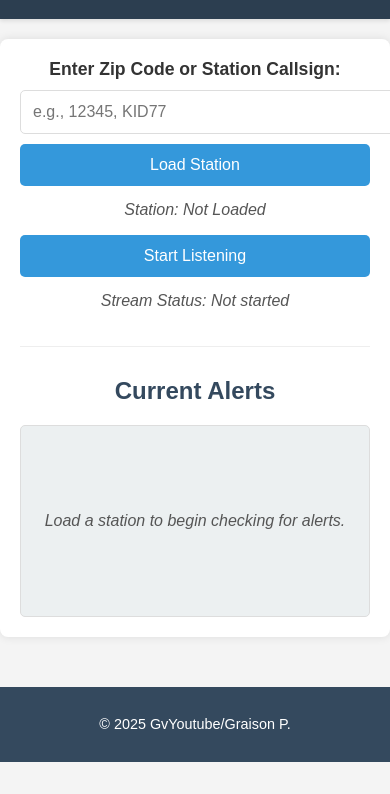
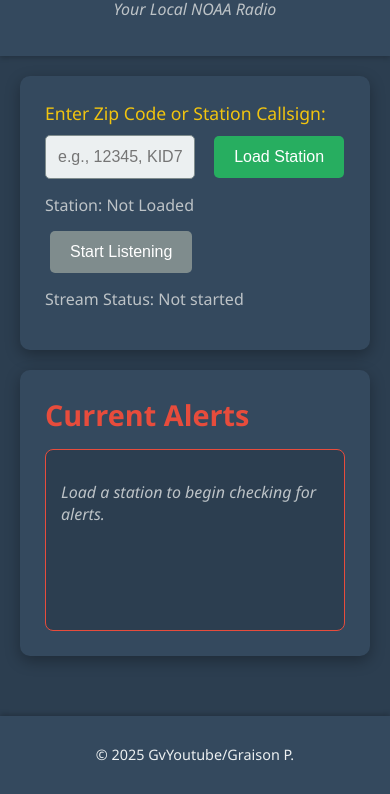
Before and after one commit to EASySAME/easysame.github.io, a plain HTML site: page index.html in a window 390 px wide. Shown: the part 177-971 px from the top of the page. Before the commit the page ends 939 px from the top, so only its background shows below. Drawn offline with Linux system fonts and the light colour scheme.

Commit message:
Update style.css

```diff
--- a/style.css
+++ b/style.css
@@ -1,175 +1,193 @@
 body {
-    font-family: Arial, sans-serif;
+    font-family: 'Segoe UI', Tahoma, Geneva, Verdana, sans-serif;
+    background-color: #2c3e50;
+    color: #ecf0f1;
     margin: 0;
     padding: 0;
-    background-color: #f4f4f4;
-    color: #333;
     display: flex;
     flex-direction: column;
+    align-items: center;
     min-height: 100vh;
+    box-sizing: border-box;
 }
 
 header {
-    background-color: #2c3e50;
-    color: white;
-    padding: 1rem 0;
+    background-color: #34495e;
+    color: #ecf0f1;
+    padding: 20px 0;
+    width: 100%;
     text-align: center;
-    box-shadow: 0 2px 4px rgba(0, 0, 0, 0.1);
-    display: flex;
-    flex-direction: column;
-    align-items: center;
+    box-shadow: 0 2px 5px rgba(0, 0, 0, 0.2);
+    margin-bottom: 20px;
 }
 
 .header-logo {
-    width: 80px;
     height: 80px;
     margin-bottom: 10px;
 }
 
-header h1 {
+h1 {
+    color: #e74c3c;
     margin: 0;
-    font-size: 2.5rem;
+    font-size: 2.5em;
 }
 
 header p {
-    margin: 0.5rem 0 0;
-    font-size: 1.1rem;
-    opacity: 0.9;
+    margin-top: 5px;
+    font-style: italic;
+    color: #bdc3c7;
 }
 
 main {
     flex-grow: 1;
-    padding: 20px;
+    width: 100%;
     max-width: 800px;
-    margin: 20px auto;
-    background-color: white;
-    border-radius: 8px;
-    box-shadow: 0 0 10px rgba(0, 0, 0, 0.1);
+    padding: 0 20px 20px;
+    box-sizing: border-box;
 }
 
-.input-section {
-    text-align: center;
-    margin-bottom: 30px;
-    padding-bottom: 20px;
-    border-bottom: 1px solid #eee;
+section {
+    background-color: #34495e;
+    padding: 25px;
+    border-radius: 10px;
+    box-shadow: 0 5px 15px rgba(0, 0, 0, 0.3);
+    margin-bottom: 20px;
 }
 
 .input-section label {
     display: block;
     margin-bottom: 10px;
-    font-size: 1.1rem;
-    font-weight: bold;
+    font-size: 1.1em;
+    color: #f1c40f;
 }
 
 .input-section input[type="text"] {
-    width: calc(100% - 160px);
     padding: 12px;
+    border-radius: 5px;
+    border: 1px solid #7f8c8d;
+    background-color: #ecf0f1;
+    color: #2c3e50;
+    width: calc(100% - 150px);
     margin-right: 10px;
-    border: 1px solid #ddd;
-    border-radius: 5px;
-    font-size: 1rem;
+    box-sizing: border-box;
+    font-size: 1em;
 }
 
 .input-section button {
+    background-color: #27ae60;
+    color: white;
     padding: 12px 20px;
-    background-color: #3498db;
-    color: white;
     border: none;
     border-radius: 5px;
-    font-size: 1rem;
+    font-size: 1em;
     cursor: pointer;
-    transition: background-color 0.3s ease;
+    transition: background-color 0.3s ease, transform 0.2s ease;
+    margin-left: 5px;
 }
 
 .input-section button:hover {
-    background-color: #2980b9;
+    background-color: #229a55;
+    transform: translateY(-1px);
+}
+
+.input-section button:active {
+    transform: translateY(0);
+}
+
+.input-section button:disabled {
+    background-color: #7f8c8d;
+    cursor: not-allowed;
 }
 
 .status-message {
-    margin-top: 15px;
-    font-style: italic;
-    color: #555;
+    margin: 15px 0;
+    font-size: 1em;
+    color: #bdc3c7;
+}
+
+.status-message strong {
+    color: #f1c40f;
 }
 
 .alerts-section h2 {
-    text-align: center;
-    color: #34495e;
-    margin-bottom: 20px;
+    color: #e74c3c;
+    margin-top: 0;
+    margin-bottom: 15px;
+    font-size: 1.8em;
 }
 
 #alertDisplay {
-    background-color: #ecf0f1;
-    border: 1px solid #ddd;
-    border-radius: 5px;
-    padding: 20px;
+    background-color: #2c3e50;
+    border: 1px solid #e74c3c;
+    border-radius: 8px;
+    padding: 15px;
     min-height: 150px;
-    display: flex;
-    justify-content: center;
-    align-items: center;
-    text-align: center;
-    color: #555;
+    max-height: 400px;
+    overflow-y: auto;
+    text-align: left;
+}
+
+#alertDisplay p {
     font-style: italic;
+    color: #bdc3c7;
 }
 
 .alert-item {
-    background-color: #fff;
-    border: 1px solid #ccc;
+    border-bottom: 1px solid #4a627a;
+    padding-bottom: 10px;
+    margin-bottom: 10px;
+}
+
+.alert-item:last-child {
+    border-bottom: none;
+    margin-bottom: 0;
+    padding-bottom: 0;
+}
+
+.alert-item h3 {
+    margin-top: 0;
+    margin-bottom: 5px;
+    font-size: 1.3em;
+    color: #e74c3c;
+}
+
+.alert-item p {
+    margin-bottom: 3px;
+    font-size: 0.9em;
+    color: #ecf0f1;
+}
+
+.alert-item.warning {
+    background-color: rgba(231, 76, 60, 0.1);
     border-left: 5px solid #e74c3c;
-    margin-bottom: 10px;
-    padding: 15px;
-    border-radius: 5px;
-    box-shadow: 0 1px 3px rgba(0,0,0,0.05);
-    text-align: left;
+    padding-left: 10px;
 }
 
 .alert-item.advisory {
-    border-left-color: #f39c12;
-}
-
-.alert-item.watch {
-    border-left-color: #2980b9;
-}
-
-.alert-item.warning {
-    border-left-color: #e74c3c;
+    background-color: rgba(241, 196, 15, 0.1);
+    border-left: 5px solid #f1c40f;
+    padding-left: 10px;
 }
 
 .alert-item.test {
-    border-left-color: #9b59b6;
+    background-color: rgba(52, 152, 219, 0.1);
+    border-left: 5px solid #3498db;
+    padding-left: 10px;
 }
 
 .alert-item.statement {
-    border-left-color: #1abc9c;
-}
-
-
-.alert-item h3 {
-    margin-top: 0;
-    color: #2c3e50;
-    font-size: 1.2rem;
-}
-
-.alert-item p {
-    margin-bottom: 5px;
-    line-height: 1.5;
+    background-color: rgba(46, 204, 113, 0.1);
+    border-left: 5px solid #2ecc71;
+    padding-left: 10px;
 }
 
 footer {
+    background-color: #34495e;
+    color: #ecf0f1;
+    padding: 15px 0;
+    width: 100%;
     text-align: center;
-    padding: 15px;
-    margin-top: 30px;
-    background-color: #34495e;
-    color: white;
-    font-size: 0.9rem;
+    box-shadow: 0 -2px 5px rgba(0, 0, 0, 0.2);
+    margin-top: 20px;
+    font-size: 0.9em;
 }
-
-@media (max-width: 600px) {
-    .input-section input[type="text"] {
-        width: 100%;
-        margin-right: 0;
-        margin-bottom: 10px;
-    }
-    .input-section button {
-        width: 100%;
-    }
-}
```
